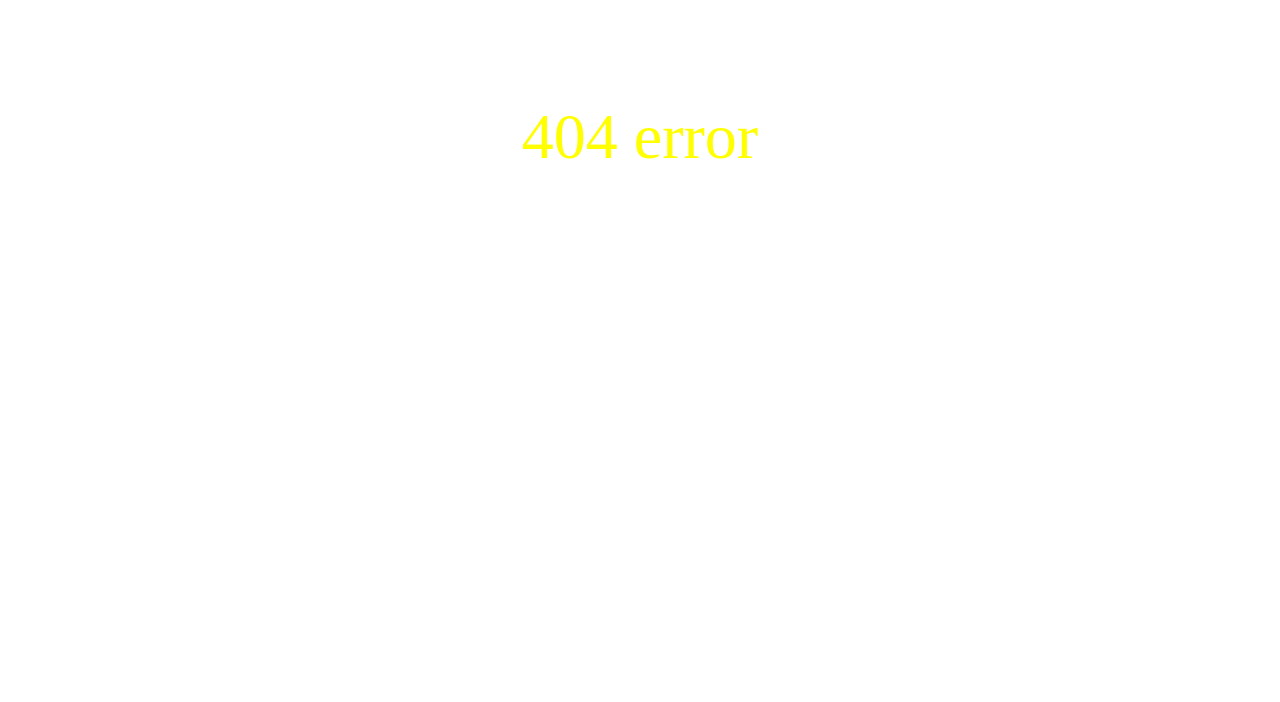
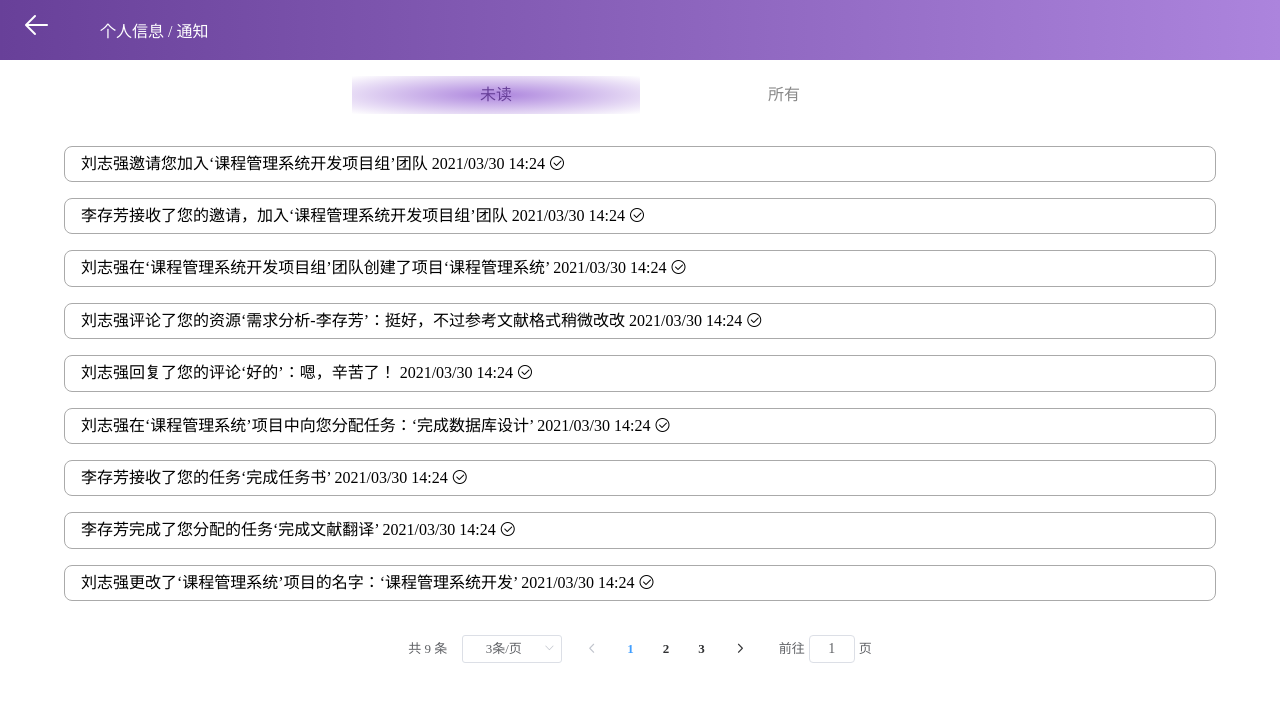
Before and after one commit to limengyun123/vue-knowledge-synergy, a Vue app: page /notification in a window 1280 px wide. Shown: the top 702 px of the page. Built offline with nearby package versions, Linux system fonts and the light colour scheme.

Commit message:
个人设置的通知

```diff
--- a/src/api/profile.js
+++ b/src/api/profile.js
@@ -7,3 +7,7 @@ export const changePswdApi = oldPswd=>{
 export const changeInfoApi = oldInfo=>{
     return axios.post('http://localhost:8080/profile/info',oldInfo);
 }
+
+export const getNotificationsApi = param=>{
+    return axios.post('http://localhost:8080/profile/getNotifications',param);
+}
--- a/src/components/goBackHead.vue
+++ b/src/components/goBackHead.vue
@@ -32,6 +32,9 @@ export default {
             case 'personalInfo':
                 this.parentDir = "个人信息";
                 this.childDir = "个人档案";
+            case 'notification':
+                this.parentDir = "个人信息";
+                this.childDir = "通知";
             default:
                 switch(path.pop()){
                     case "createProject":
--- a/src/mock/index.js
+++ b/src/mock/index.js
@@ -27,6 +27,9 @@ Mock.mock("http://localhost:8080/profile/pswd", "post", infoApi.change_pswd_suc)
 
 Mock.mock("http://localhost:8080/profile/info", "post", infoApi.change_info_suc);
 // Mock.mock("http://localhost:8080/profile/info", "post", infoApi.change_info_fai);
+
+Mock.mock("http://localhost:8080/profile/getNotifications", "post", infoApi.get_notifications_suc);
+// Mock.mock("http://localhost:8080/profile/getNotifications", "post", infoApi.get_notifications_fai);
 
 Mock.mock("http://localhost:8080/team/getTeams", "post", teamApi.get_teams_suc);
 // Mock.mock("http://localhost:8080/team/getTeams", "post", teamApi.get_teams_fai);
--- a/src/mock/profile.js
+++ b/src/mock/profile.js
@@ -1,3 +1,25 @@
+const notices = [
+    {id:1, content:"刘志强邀请您加入‘课程管理系统开发项目组’团队", createTime: '2021/03/30 14:24', status: false},
+    {id:2, content:"李存芳接收了您的邀请，加入‘课程管理系统开发项目组’团队", createTime: '2021/03/30 14:24', status: false},
+    {id:3, content:"刘志强在‘课程管理系统开发项目组’团队创建了项目‘课程管理系统’", createTime: '2021/03/30 14:24', status: false},
+    {id:4, content:"刘志强评论了您的资源‘需求分析-李存芳’：挺好，不过参考文献格式稍微改改", createTime: '2021/03/30 14:24', status: false},
+    {id:5, content:"刘志强回复了您的评论‘好的’：嗯，辛苦了！", createTime: '2021/03/30 14:24', status: false},
+    {id:6, content:"刘志强在‘课程管理系统’项目中向您分配任务：‘完成数据库设计’", createTime: '2021/03/30 14:24', status: false},
+    {id:7, content:"李存芳接收了您的任务‘完成任务书’", createTime: '2021/03/30 14:24', status: false},
+    {id:8, content:"李存芳完成了您分配的任务‘完成文献翻译’", createTime: '2021/03/30 14:24', status: false},
+    {id:9, content:"刘志强更改了‘课程管理系统’项目的名字：‘课程管理系统开发’", createTime: '2021/03/30 14:24', status: false},
+    {id:10, content:"赵明德邀请您加入‘课程管理系统开发项目组’团队", createTime: '2021/03/30 14:24', status: true},
+    {id:11, content:"赵明德邀请您加入‘课程管理系统开发项目组’团队", createTime: '2021/03/15 14:24', status: true},
+    {id:12, content:"萧何接收了您的邀请，加入‘课程管理系统开发项目组’团队", createTime: '2021/03/14 14:24', status: true},
+    {id:13, content:"赵明德在‘课程管理系统开发项目组’团队创建了项目‘课程管理系统’", createTime: '2021/03/05 14:24', status: true},
+    {id:14, content:"赵明德评论了您的资源‘需求分析-李存芳’：挺好，不过参考文献格式稍微改改", createTime: '2021/03/01 14:24', status: true},
+    {id:15, content:"赵明德回复了您的评论‘好的’：嗯，辛苦了！", createTime: '2021/02/28 14:24', status: true},
+    {id:16, content:"赵明德在‘课程管理系统’项目中向您分配任务：‘完成数据库设计’", createTime: '2021/02/26 14:24', status: true},
+    {id:17, content:"萧何接收了您的任务‘完成任务书’", createTime: '2021/02/20 14:24', status: true},
+    {id:18, content:"萧何完成了您分配的任务‘完成文献翻译’", createTime: '2021/02/15 14:24', status: true},
+    {id:19, content:"赵明德更改了‘课程管理系统’项目的名字：‘课程管理系统开发’", createTime: '2021/02/01 14:24', status: true},
+];
+
 export default {
     change_pswd_suc: (param)=>{
         // console.log(param.body);
@@ -28,5 +50,30 @@ export default {
             msg: "修改失败",
             data: { }
         }
-    }
+    },
+    get_notifications_suc: (param)=>{
+        if(JSON.parse(param.body).read)
+            return {
+                code: 200,
+                msg: "请求成功",
+                data: {
+                    notices: notices.slice(9, 19),
+                    totalNum: 10
+                }
+            }
+        return {
+            code: 200,
+                msg: "请求成功",
+                data: {
+                    notices: notices.slice(0,9),
+                    totalNum: 9
+                }
+            }
+    },
+    get_notifications_fai: (param)=>{
+        return {
+            code: 403,
+            msg: "获取失败",
+        }
+    },
 }
--- a/src/router/index.js
+++ b/src/router/index.js
@@ -63,6 +63,7 @@ const routes = [
 		]
 	},
 	{ path: '/personalInfo', component: ()=> import('../views/profile/personalInfo.vue') },
+	{ path: '/notification', component: ()=> import('../views/profile/notification.vue') },
 	{ path: '/common/team/createTeam', component: ()=> import('../views/team/createTeam.vue') },
 	{ path: '/common/team/joinTeam', component: ()=> import('../views/team/joinTeam.vue') },
 	{ path: '/common/team/createProject/:id', component: ()=> import('../views/team/createProject.vue') },
--- a/src/views/home/commonNav.vue
+++ b/src/views/home/commonNav.vue
@@ -26,11 +26,15 @@
             </div>
             <el-dropdown @command="handleCommand" class="common-nav-avatar" placement="right-end">
                 <span>
-                    <el-avatar :src="require('@/assets/img/avatar_1.png')"></el-avatar>
+                    <el-badge :value="noticeNum" :max="99" class="notice-item">
+                        <el-avatar :src="require('@/assets/img/avatar_1.png')"></el-avatar>
+                    </el-badge>
                 </span>
                 <el-dropdown-menu slot="dropdown">
+                    <el-dropdown-item command="notification">
+                        通知<el-badge :value="noticeNum" :max="99" class="notice-item"></el-badge>
+                    </el-dropdown-item>
                     <el-dropdown-item command="personal">个人档案</el-dropdown-item>
-                    <el-dropdown-item command="English">English</el-dropdown-item>
                     <el-dropdown-item :divided=true command="exit">退出</el-dropdown-item>
                 </el-dropdown-menu>
             </el-dropdown>
@@ -43,7 +47,7 @@
     export default {
         data() {
             return {
-
+                noticeNum: 10
             };
         },
         computed: {
@@ -57,7 +61,8 @@
                     case 'personal':
                         this.$router.push('/personalInfo');
                         break;
-                    case 'English':
+                    case 'notification':
+                        this.$router.push('/notification');
                         break;
                     default:
                         this.$store.commit('REMOVE_INFO');
--- a/src/views/message/message.vue
+++ b/src/views/message/message.vue
@@ -9,8 +9,10 @@
                 <div v-if="isPrivateChosen" @click="handleContactChosen">
                     <div v-for="msg in myPrivateMessage" :key="msg.chatWithId" class='contact-item' >
                         <el-col :span='6'>
-                            <el-avatar :size="50">{{msg.sender}}</el-avatar>
-                            <el-badge v-if="msg.notReadNum" :value="msg.notReadNum" :max="99" class='contact-badge'></el-badge>
+                            <el-badge v-if="msg.notReadNum" :value="msg.notReadNum" :max="99">
+                                <el-avatar :size="50">{{msg.sender}}</el-avatar>
+                            </el-badge>
+                            <el-avatar v-else :size="50">{{msg.sender}}</el-avatar>
                         </el-col>
                         <el-col :span='17' :offset="1">
                             <div class='contact-time'>{{msg.latestTime}}</div>
@@ -22,8 +24,10 @@
                 <div v-else @click="handleTeamChosen">
                     <div v-for="msg in myTeamMessage" :key="msg.teamId" class='contact-item'>
                         <el-col :span='6'>
-                            <el-avatar :size="50">{{msg.Team}}</el-avatar>
-                            <el-badge v-if="msg.notReadNum" :value="msg.notReadNum" :max="99" class='contact-badge'></el-badge>
+                            <el-badge v-if="msg.notReadNum" :value="msg.notReadNum" :max="99">
+                                <el-avatar :size="50">{{msg.Team}}</el-avatar>
+                            </el-badge>
+                            <el-avatar v-else :size="50">{{msg.Team}}</el-avatar>
                         </el-col>
                         <el-col :span='17' :offset="1">
                             <div class='contact-time'>{{msg.latestTime}}</div>
@@ -220,13 +224,6 @@ export default {
     /* background: rosybrown; */
 }
 
-
-.contact-badge{
-    position: relative;
-    top: -3rem;
-    left: 2.6rem;
-}
-
 .contact-time{
     float: right;
     font-size: 0.5rem;
--- /dev/null
+++ b/src/views/profile/notification.vue
@@ -0,0 +1,140 @@
+<template>
+    <div>
+        <GoBackHead />
+        <div class='notification-page'>
+            <!-- 邀请加入团队/回复邀请/创建项目/评论资源/回复评论/分配任务/接收任务/完成任务/项目状态改变 -->
+            <div class='notification-head'>
+                <button :class="{'active':!readSign}" @click="changeToUnread">未读</button>
+                <button :class="{'active':readSign}" @click="changeToRead">所有</button>
+            </div>
+            <div class="notification-body">
+                <div v-for="item in notices" :key="item.id" class='notification-item'>
+                    {{item.content}}
+                    {{item.createTime}}
+                    <span v-if="!item.status" class='el-icon-circle-check'></span>
+                    <!-- <span></span> -->
+                </div>
+            </div>
+            <el-pagination class="pagination"
+                @size-change="handleSizeChange"
+                @current-change="handleCurrentChange"
+                :current-page="paginationInfo.currentPage"
+                :page-sizes="[3,10, 20, 30, 40]"
+                :page-size="paginationInfo.pageSize"
+                layout="total, sizes, prev, pager, next, jumper"
+                :total="paginationInfo.totalNum"
+                :pager-count="paginationInfo.paperCount"
+                hide-on-single-page
+            >
+            </el-pagination>
+        </div>
+    </div>
+</template>
+<script>
+import GoBackHead from '../../components/goBackHead';
+import {getNotificationsApi} from '../../api/profile';
+
+export default {
+    name: "Notification",
+    components: {
+        'GoBackHead': GoBackHead
+    },
+    data(){
+        return {
+            readSign: false,
+            paginationInfo:{
+                totalNum: 0,
+                currentPage: 1,
+                pageSize: 3,
+                pagerCount: 7
+            },
+            notices:[]
+        }
+    },
+    created(){
+        this.getNotifications();
+    },
+    methods:{
+        getNotifications(){
+            getNotificationsApi({
+                read: this.readSign,
+                currentPage: this.paginationInfo.currentPage,
+                pageSize: this.paginationInfo.pageSize
+            }).then((result)=>{
+                this.notices = result.data.notices;
+                this.paginationInfo.totalNum = result.data.totalNum;
+            }).catch((reason=>{
+                this.$message.error(reason);
+            }));
+        },
+        changeToUnread(){
+            if(this.readSign){
+                this.readSign = false;
+                this.getNotifications();
+            }
+        },
+        changeToRead(){
+            if(!this.readSign){
+                this.readSign = true;
+                this.getNotifications();
+            }
+        },
+        handleSizeChange(val){
+            this.paginationInfo.pageSize = val;
+            this.getNotifications();
+        },
+        handleCurrentChange(val){
+            this.paginationInfo.currentPage = val;
+            this.getNotifications();
+        },
+    }
+}
+</script>
+
+<style lang="less">
+@import "../../assets/css/common.less";
+
+.notification-page{
+    height: calc(100vh - 3.8rem);
+    overflow: scroll;
+}
+
+.notification-head{
+    /* height: 3rem; */
+    text-align: center;
+}
+
+.notification-head button{
+    width: 18rem;
+    outline:none;
+    margin: 1rem 0;
+    padding: 0.6rem 1rem;
+    background-color: white;
+    color: #888888;
+    border: none;
+    // border-radius: 1rem;
+}
+.notification-head button:hover{
+    color: @main-color;
+}
+
+.notification-head .active{
+    color: @main-color;
+    background-color: @support-color-ps;
+    background-image: radial-gradient(@support-color-ps,white);
+}
+
+.notification-item{
+    margin: 1rem 5%;
+    padding: 0.5rem 1rem;
+    border: solid 1px #aaaaaa;
+    // box-shadow: #aaaaaa 0 0 0.1rem;
+    border-radius: .5rem;
+}
+
+.pagination{
+    margin: 2rem 0;
+    text-align: center;
+}
+
+</style>
--- a/src/views/team/addTeammates.vue
+++ b/src/views/team/addTeammates.vue
@@ -47,8 +47,8 @@
 </template>
 
 <script>
-import {getContactsApi, searchUserApi,addTeammatesApi} from '../../api/team'
-import GoBackHead from '../../components/goBackHead'
+import {getContactsApi, searchUserApi,addTeammatesApi} from '../../api/team';
+import GoBackHead from '../../components/goBackHead';
 
 export default {
     name: "AddTeammates",
```
